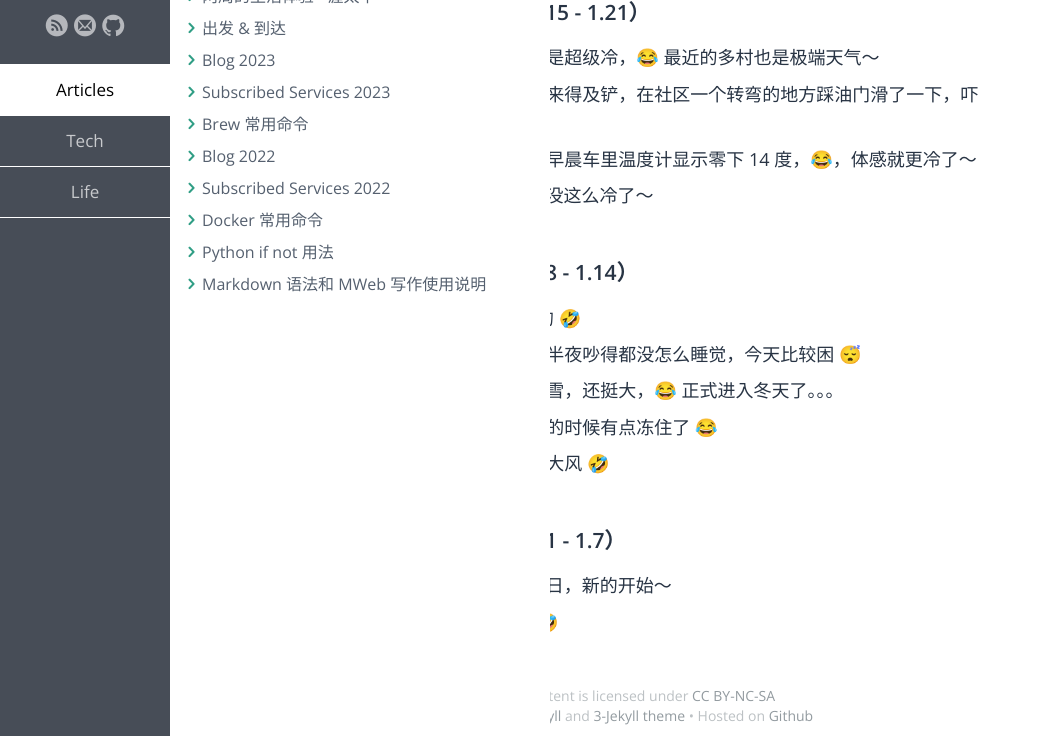
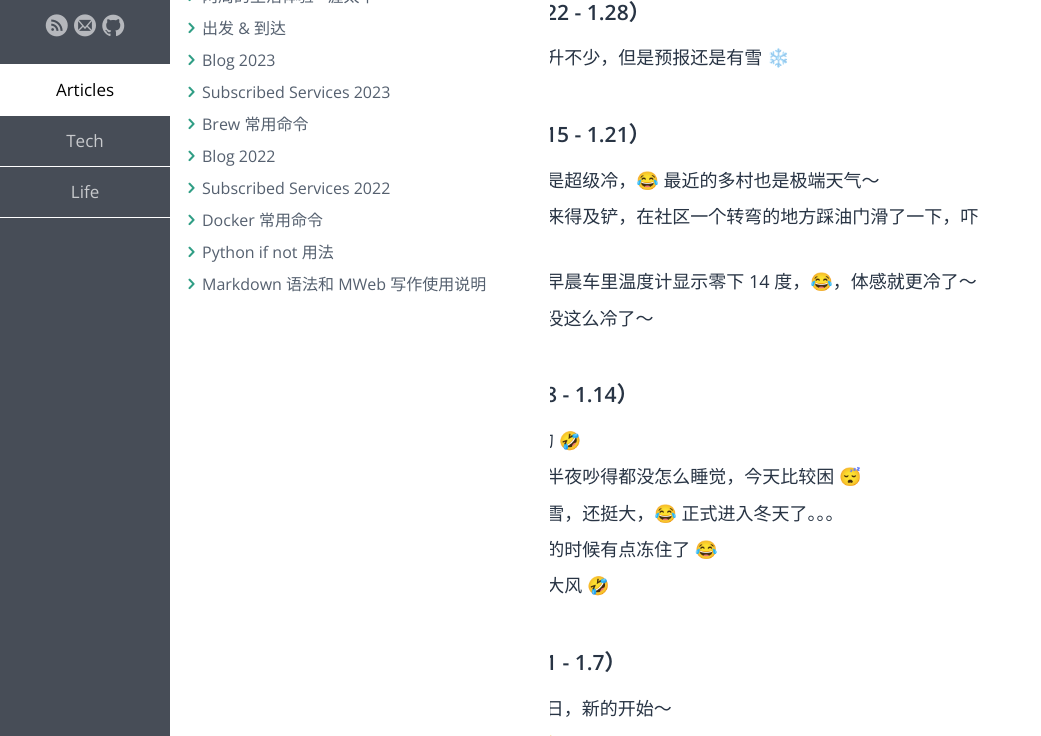
Before and after one commit to samxupeiran/samxupeiran.github.io, a Jekyll site: the page built from _posts/life/2024-01-02-my-blog.md, in a window 1280 px wide, cut to the strip 164-900 px from the top of the page. Shown: the whole strip, without its empty margins (0-1041 px from the left). Built offline with Jekyll 4.4.1, drawn with Linux system fonts in a browser that asks for light colours; some web fonts are replaced.

Commit message:
feat: add weekly blog 1.22

```diff
--- a/_posts/life/2024-01-02-my-blog.md
+++ b/_posts/life/2024-01-02-my-blog.md
@@ -5,6 +5,9 @@ category: Life
 tags: Blog
 ---
 
+
+- ### 2024 年 1 月 第 4 周（1.22 - 1.28）
+     - 1.22 周一，这周温度会回升不少，但是预报还是有雪 ❄️
 
 - ### 2024 年 1 月 第 3 周（1.15 - 1.21）
      - 1.15 大降温，虽然天气但是超级冷，😂 最近的多村也是极端天气～
```
